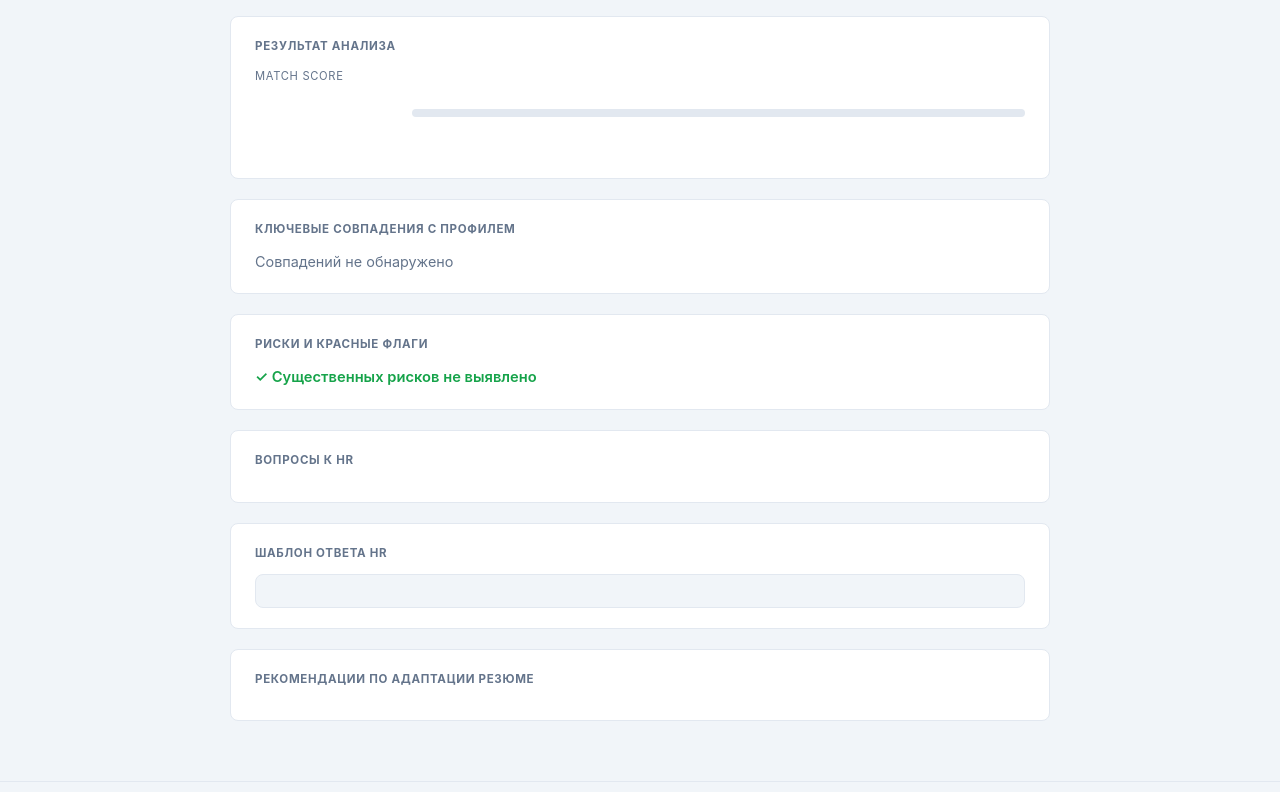
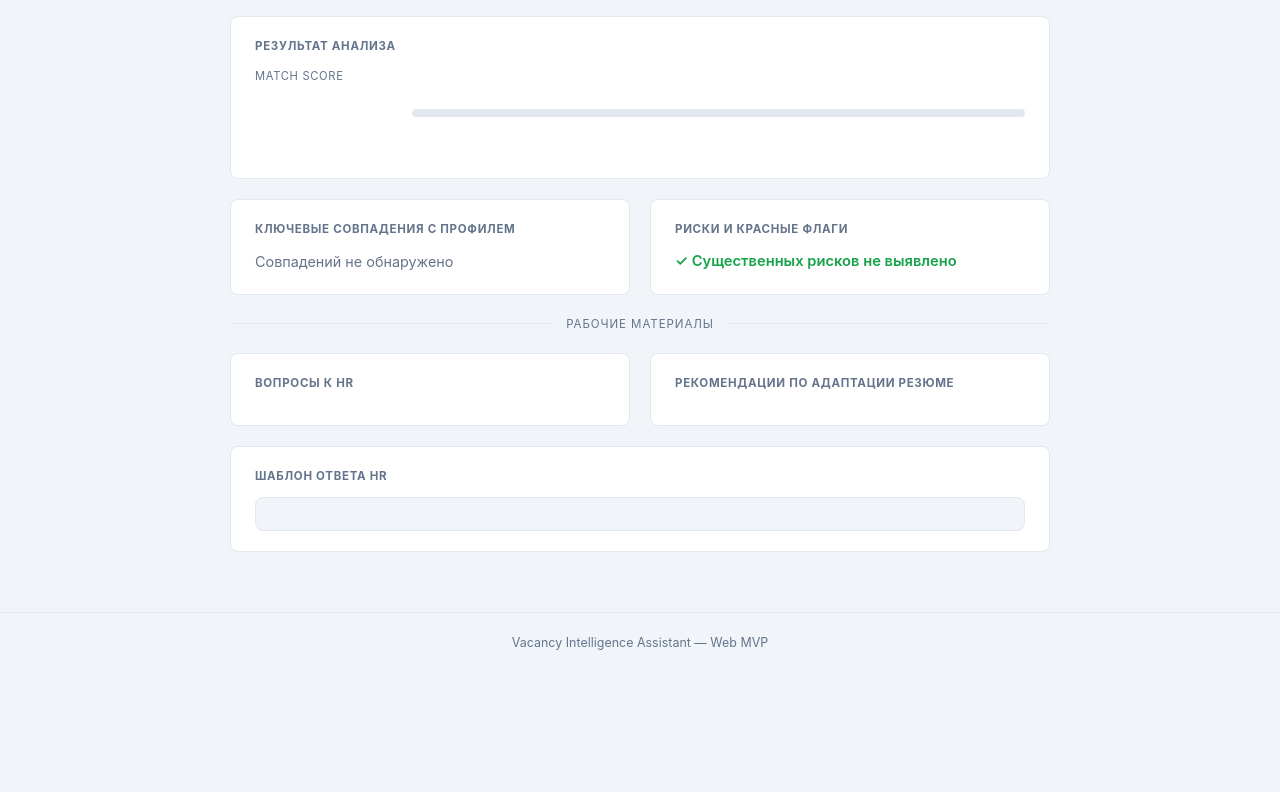
Before and after one commit to Telepop12/vacancy-intelligence-assistant, a FastAPI app: template web/templates/result.html in a window 1280 px wide. Shown: the part 171-963 px from the top of the page. After the commit the page ends 821 px from the top, so only its background shows below. Run offline with FastAPI, Linux system fonts and the light colour scheme; the template is opened without the code that fills it, so the values that code supplies are empty; some libraries are stand-ins or nearby versions.

Commit message:
style(web): 2-column grid layout + auxiliary section separator
- Score / DI / Evo — полная ширина (приоритетные блоки)
- Совпадения | Риски — в ряд, 2 колонки (.row-2col grid)
- Разделитель «Рабочие материалы» (.section-aux-label с линиями)
- Вопросы к HR | Советы по резюме — 2 колонки
- Шаблон ответа — полная ширина внизу
- Добавлены стили: .row-2col, .section-aux, .di-subhead

Co-Authored-By: Claude Sonnet 4.6 <noreply@anthropic.com>

```diff
--- a/web/static/style.css
+++ b/web/static/style.css
@@ -261,8 +261,41 @@ ol.plain-list li { list-style: decimal; }
 .llm-label { font-size: .75rem; font-weight: 600; color: var(--muted); margin-bottom: .2rem; }
 .llm-value { font-size: .88rem; color: var(--muted); font-style: italic; }
 
+/* ── 2-column row layout ── */
+.row-2col {
+  display: grid;
+  grid-template-columns: 1fr 1fr;
+  gap: 1.25rem;
+  margin-bottom: 1.25rem;
+}
+.row-2col > .card { margin-bottom: 0; }
+@media (max-width: 620px) { .row-2col { grid-template-columns: 1fr; } }
+
+/* ── Auxiliary section separator ── */
+.section-aux { margin-top: .5rem; }
+.section-aux-label {
+  font-size: .72rem;
+  text-transform: uppercase;
+  letter-spacing: .08em;
+  color: var(--muted);
+  margin-bottom: 1.25rem;
+  display: flex;
+  align-items: center;
+  gap: .75rem;
+}
+.section-aux-label::before,
+.section-aux-label::after { content: ""; flex: 1; height: 1px; background: var(--border); }
+
 /* ── Decision Intelligence card ── */
 .card-di { border-left: 3px solid var(--primary); }
+
+.di-subhead {
+  font-size: .72rem;
+  text-transform: uppercase;
+  letter-spacing: .06em;
+  color: var(--muted);
+  margin: .75rem 0 .4rem;
+}
 
 .di-rationale {
   font-size: .92rem;
--- a/web/templates/result.html
+++ b/web/templates/result.html
@@ -136,7 +110,32 @@
     </div>
     {% endif %}
 
-    <!-- Key matches -->
+    <!-- ══ Evolutionary Potential (full width) ══ -->
+    {% if analysis.evolutionary_potential and analysis.evolutionary_potential != LLM_PENDING %}
+    <div class="card card-evo">
+      <h2>Эволюционный потенциал
+        <span class="evo-badge {{ evo_level }}">{{ analysis.evolutionary_potential }}</span>
+      </h2>
+
+      {% if analysis.career_strategy_comment and analysis.career_strategy_comment != LLM_PENDING %}
+      <p class="evo-comment">{{ analysis.career_strategy_comment }}</p>
+      {% endif %}
+
+      {% if analysis.strategic_opportunity_signals %}
+      <div class="evo-signals-wrap">
+        <div class="evo-signals-label">Сигналы возможности</div>
+        <ul class="signal-list">
+          {% for sig in analysis.strategic_opportunity_signals %}
+          <li>{{ sig }}</li>
+          {% endfor %}
+        </ul>
+      </div>
+      {% endif %}
+    </div>
+    {% endif %}
+
+    <!-- ══ Key matches + Risks — 2 columns ══ -->
+    <div class="row-2col">
       <div class="card">
         <h2>Ключевые совпадения с профилем</h2>
         {% if analysis.key_matches %}
@@ -239,6 +212,38 @@
     </div>
     {% endif %}
 
+    <!-- ══ Auxiliary section ══ -->
+    <div class="section-aux">
+      <div class="section-aux-label">Рабочие материалы</div>
+
+      <!-- HR questions + Resume tips — 2 columns -->
+      <div class="row-2col">
+        <div class="card">
+          <h2>Вопросы к HR</h2>
+          <ol class="plain-list">
+            {% for q in analysis.hr_questions %}
+            <li>{{ q }}</li>
+            {% endfor %}
+          </ol>
+        </div>
+
+        <div class="card">
+          <h2>Рекомендации по адаптации резюме</h2>
+          <ul class="plain-list">
+            {% for tip in analysis.resume_tips %}
+            <li>{{ tip }}</li>
+            {% endfor %}
+          </ul>
+        </div>
+      </div>
+
+      <!-- HR response letter — full width -->
+      <div class="card">
+        <h2>Шаблон ответа HR</h2>
+        <pre class="hr-letter">{{ analysis.hr_response }}</pre>
+      </div>
+    </div>
+
   </div>
 </main>
 
```
Also changed, not shown: other parts of web/templates/result.html (+4 -56 lines). Lines whose indentation alone changed are shown as unchanged.
